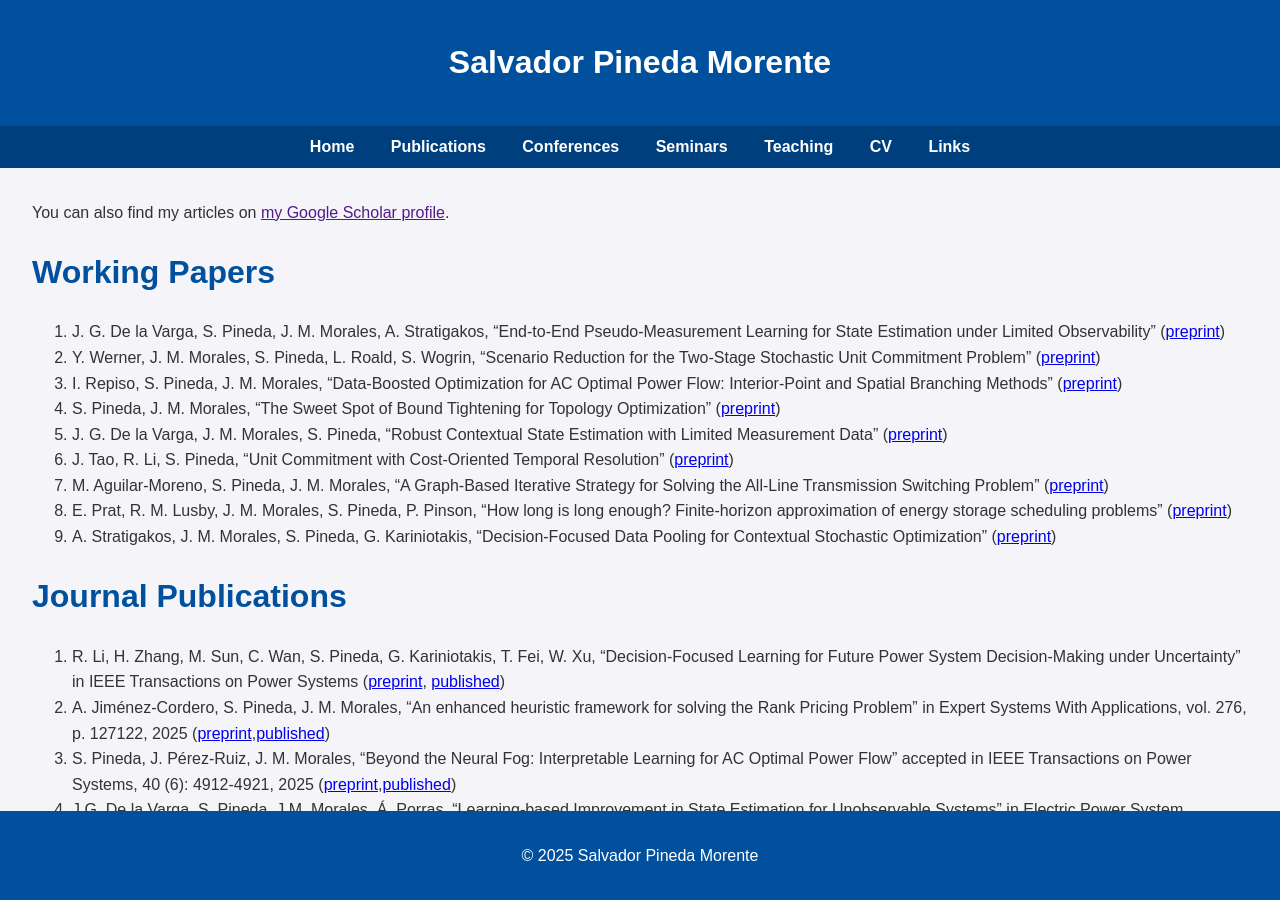
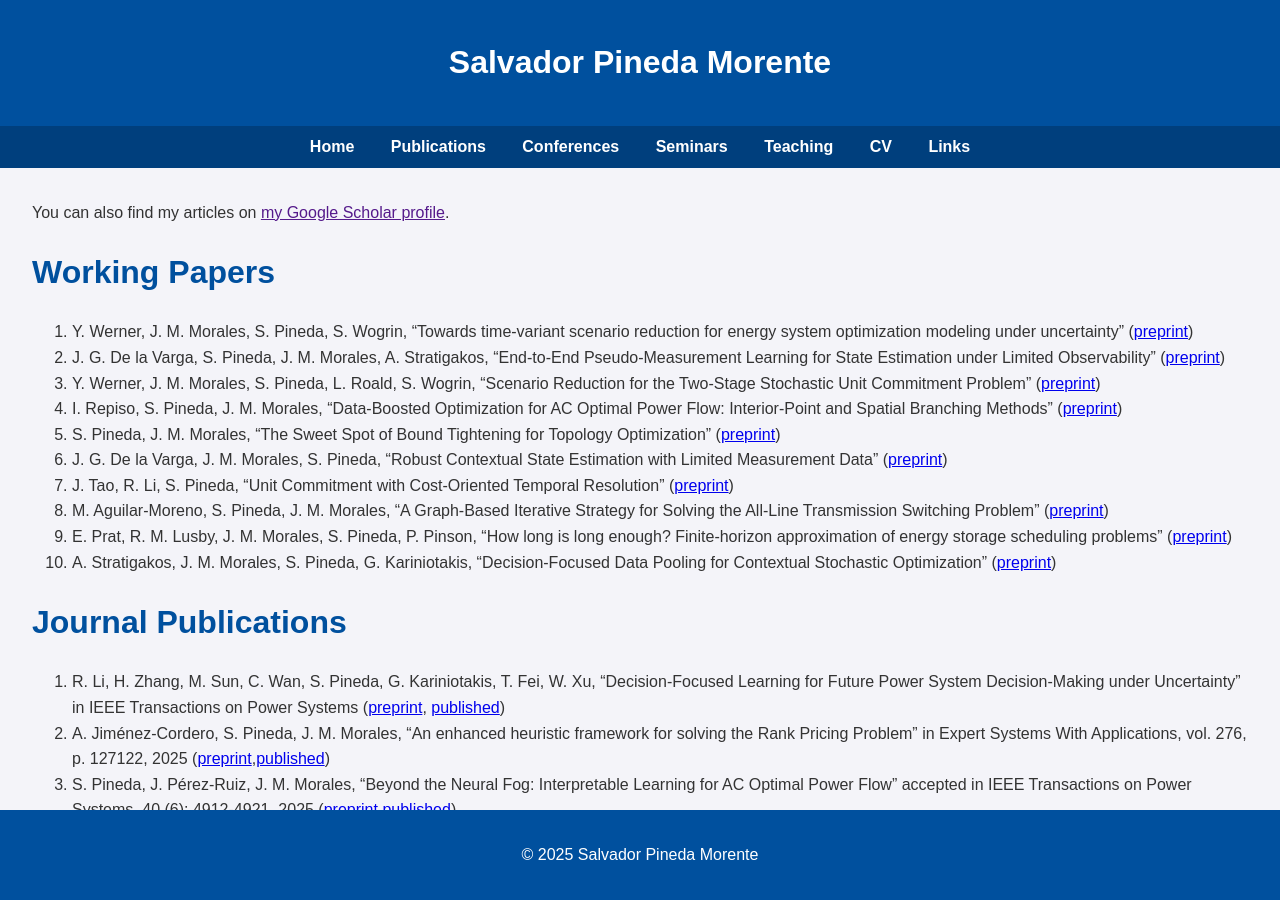
Before and after one commit to salvapineda/salvapineda.github.io, a Jekyll site: the page built from publications.md, in a window 1280 px wide and 900 px high. Built offline with Jekyll 4.4.1, drawn with Linux system fonts in a browser that asks for light colours.

Commit message:
add preprint letter Yannick

```diff
--- a/publications.md
+++ b/publications.md
@@ -8,6 +8,7 @@ title: "Publications"
 
 # Working Papers
 
+1. Y. Werner, J. M. Morales, S. Pineda, S. Wogrin, "Towards time-variant scenario reduction for energy system optimization modeling under uncertainty" ([preprint](https://arxiv.org/abs/2606.23072))
 1. J. G. De la Varga, S. Pineda, J. M. Morales, A. Stratigakos, "End-to-End Pseudo-Measurement Learning for State Estimation under Limited Observability" ([preprint](https://arxiv.org/abs/2605.23525))
 1. Y. Werner, J. M. Morales, S. Pineda, L. Roald, S. Wogrin, "Scenario Reduction for the Two-Stage Stochastic Unit Commitment Problem" ([preprint](https://arxiv.org/abs/2512.19614))
 1. I. Repiso, S. Pineda, J. M. Morales, "Data-Boosted Optimization for AC Optimal Power Flow: Interior-Point and Spatial Branching Methods" ([preprint](https://arxiv.org/abs/2510.15753))
```
